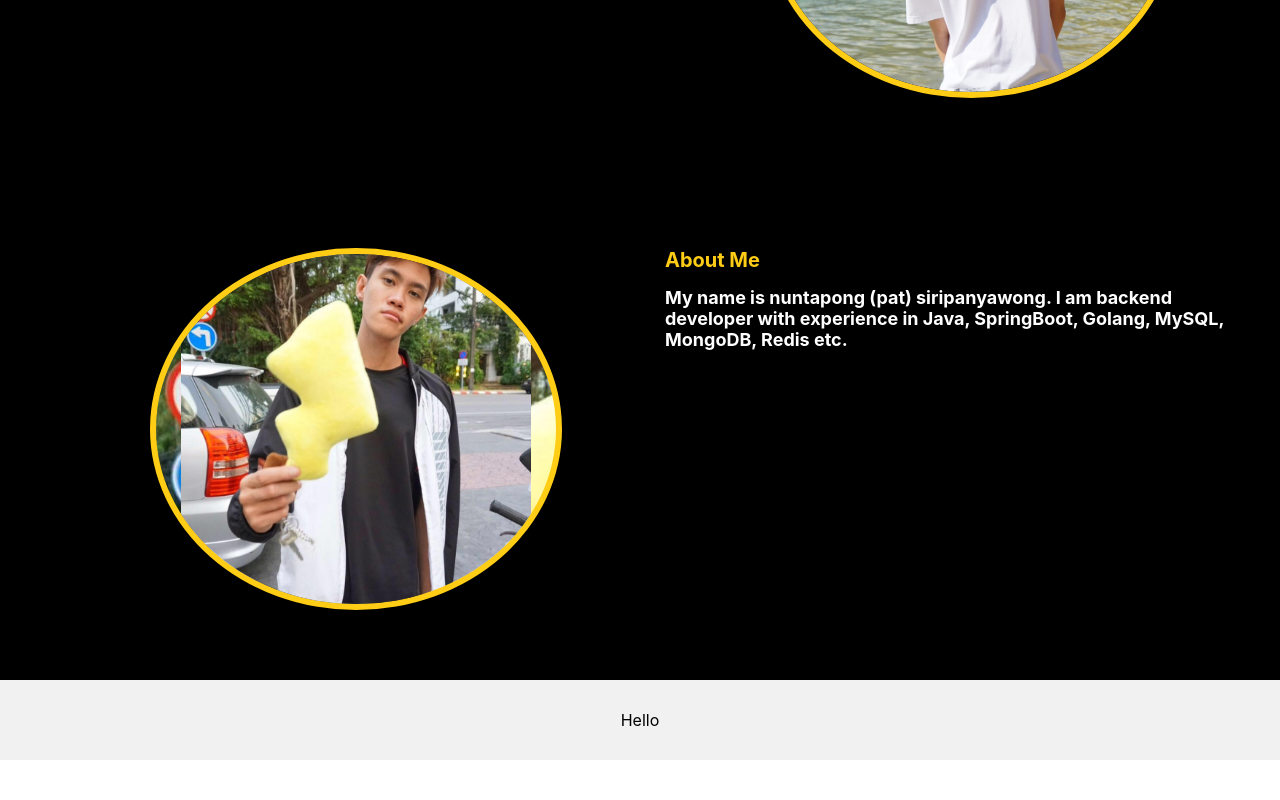
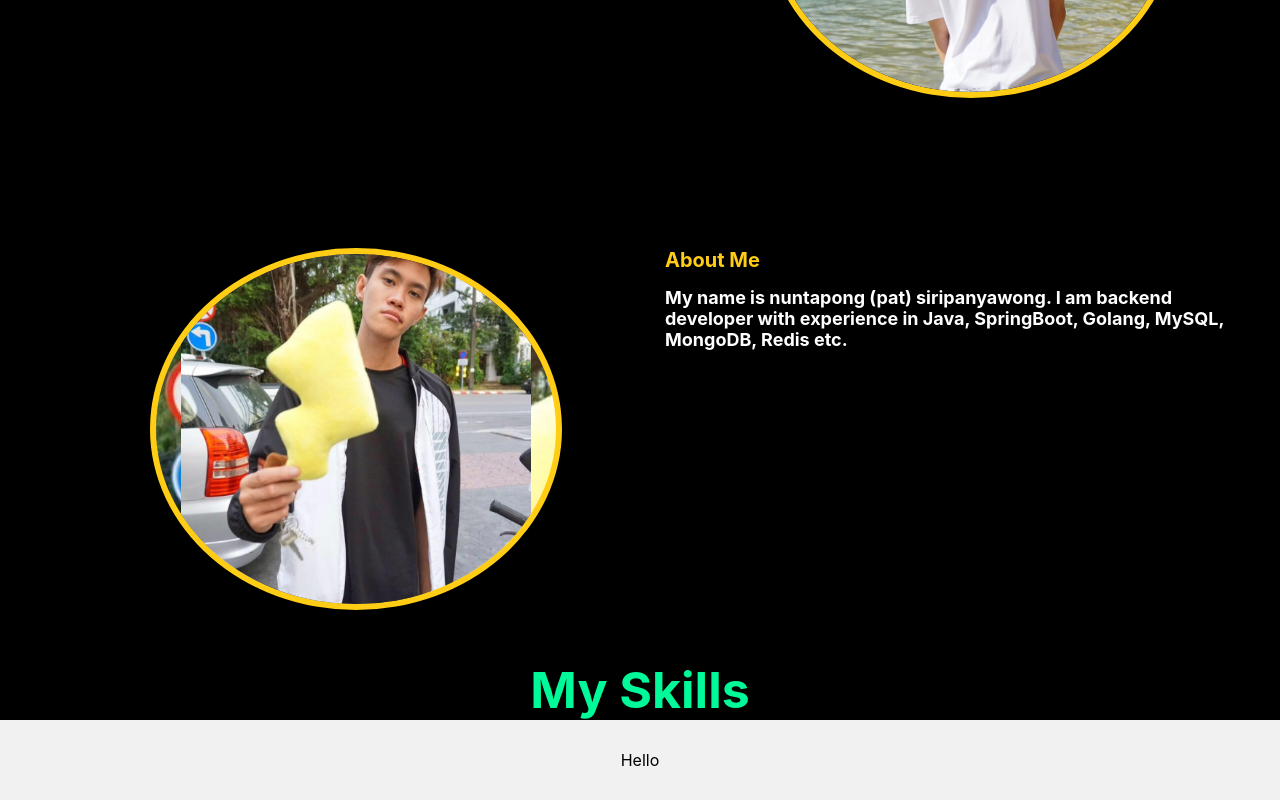
Before and after one commit to NuntapongS/my-portfolio, a React (Create React App) app: page / in a window 1280 px wide. Shown: the part 608-1408 px from the top of the page. Before the commit the page ends 1368 px from the top, so only its background shows below. Built offline with nearby package versions, Linux system fonts and the light colour scheme.

Commit message:
add skill style

```diff
--- a/src/App.css
+++ b/src/App.css
@@ -67,7 +67,6 @@
 }
 
 .header {
-  background-color: #F1F1F1;
   text-align: center;
   padding: 50px;
   color: #FFCD15;
@@ -137,6 +136,13 @@ b {
   width: 400px;
 }
 
+.skill {
+  text-align: center;
+  font-size: 50px;
+  font-weight: bold;
+  color: mediumspringgreen
+}
+
 .footer {
   background-color: #F1F1F1;
   text-align: center;
```
